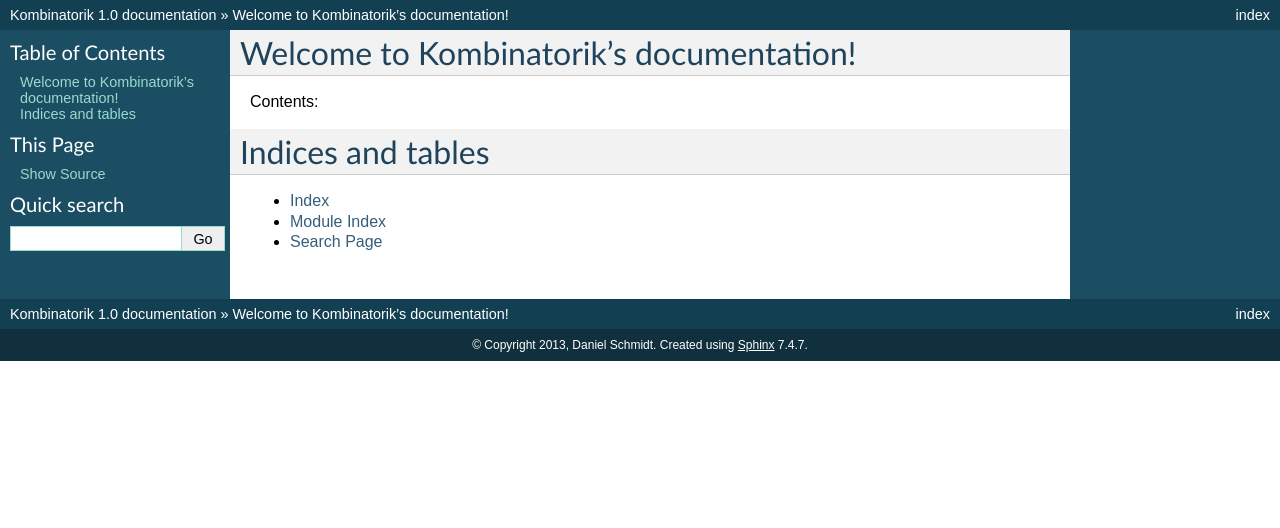
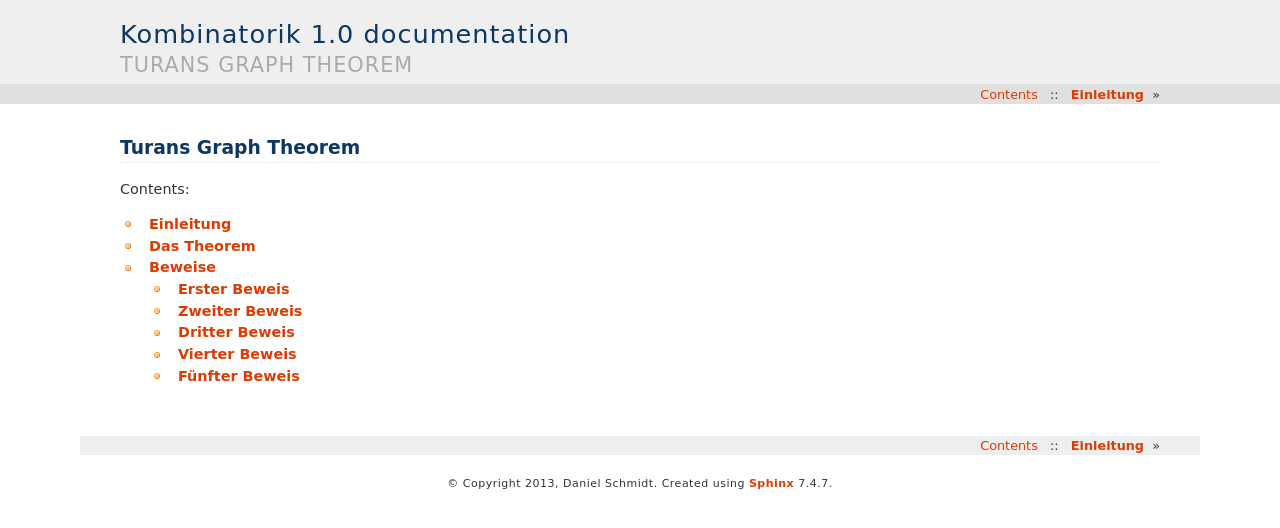
Before and after one commit to DanielMSchmidt/kombinatorik, a Sphinx documentation site: the page built from source/index.rst, in a window 1280 px wide. Shown: the top 528 px of the page. Built offline with Sphinx 7.4.7, drawn with Linux system fonts in a browser that asks for light colours; formulas are drawn with MathJax 3.

Commit message:
added raw structure

```diff
--- a/source/conf.py
+++ b/source/conf.py
@@ -94,7 +94,7 @@
 
 # The theme to use for HTML and HTML Help pages.  See the documentation for
 # a list of builtin themes.
-html_theme = 'default'
+html_theme = 'haiku'
 
 # Theme options are theme-specific and customize the look and feel of a theme
 # further.  For a list of options available for each theme, see the
--- a/source/index.rst
+++ b/source/index.rst
@@ -3,7 +3,7 @@
    You can adapt this file completely to your liking, but it should at least
    contain the root `toctree` directive.
 
-Welcome to Kombinatorik's documentation!
+Turans Graph Theorem
 ========================================
 
 Contents:
@@ -11,11 +11,6 @@
 .. toctree::
    :maxdepth: 2
 
-
-
-Indices and tables
-==================
-
-* :ref:`genindex`
-* :ref:`modindex`
-* :ref:`search`
+   introduction
+   theorem
+   proof
--- /dev/null
+++ b/source/introduction.rst
@@ -0,0 +1,2 @@
+Einleitung
+==========
--- /dev/null
+++ b/source/proof/fifth.rst
@@ -0,0 +1,2 @@
+Fünfter Beweis
+==============
--- /dev/null
+++ b/source/proof/first.rst
@@ -0,0 +1,2 @@
+Erster Beweis
+=============
--- /dev/null
+++ b/source/proof/fourth.rst
@@ -0,0 +1,2 @@
+Vierter Beweis
+==============
--- /dev/null
+++ b/source/proof/second.rst
@@ -0,0 +1,2 @@
+Zweiter Beweis
+==============
--- /dev/null
+++ b/source/proof/third.rst
@@ -0,0 +1,2 @@
+Dritter Beweis
+==============
--- /dev/null
+++ b/source/theorem.rst
@@ -0,0 +1,2 @@
+Das Theorem
+===========
```
Also changed, not shown: source/proof.rst (added, +10 -0 lines).
